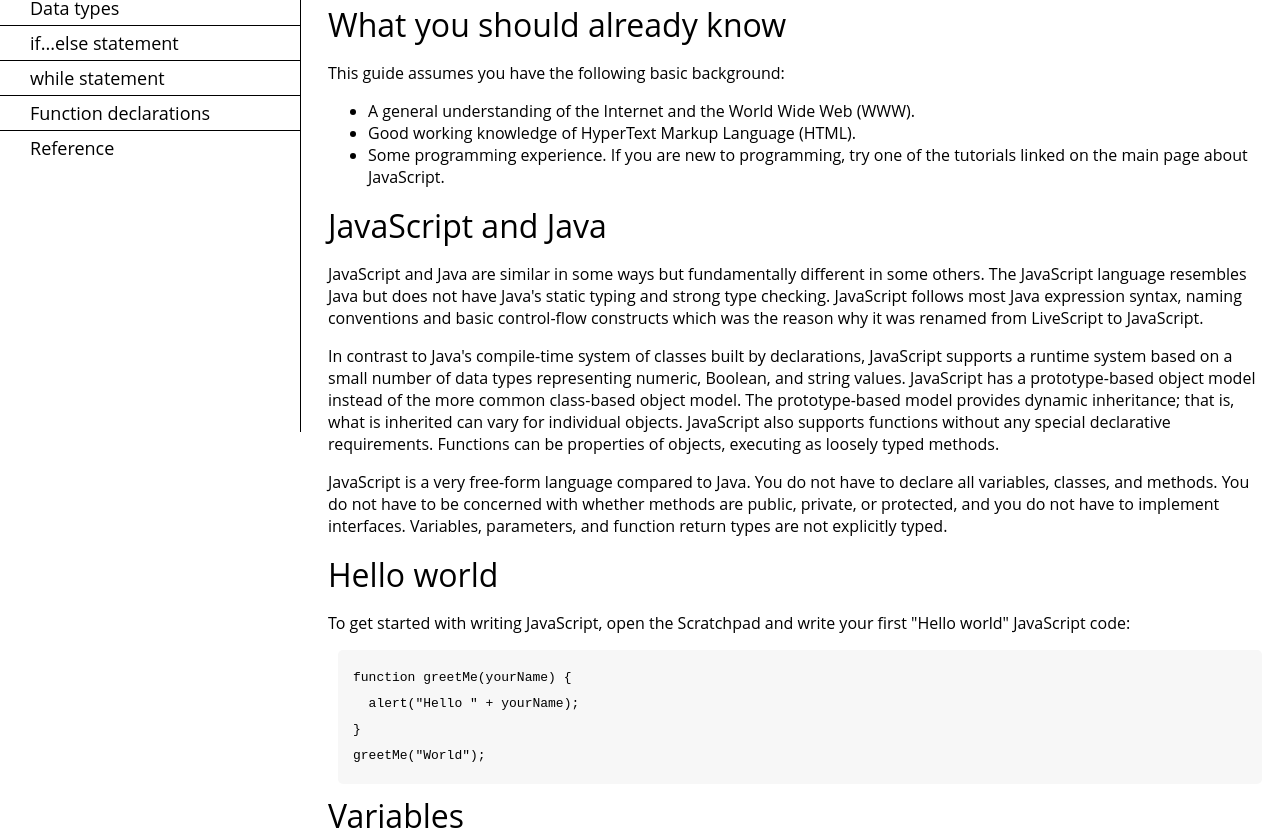
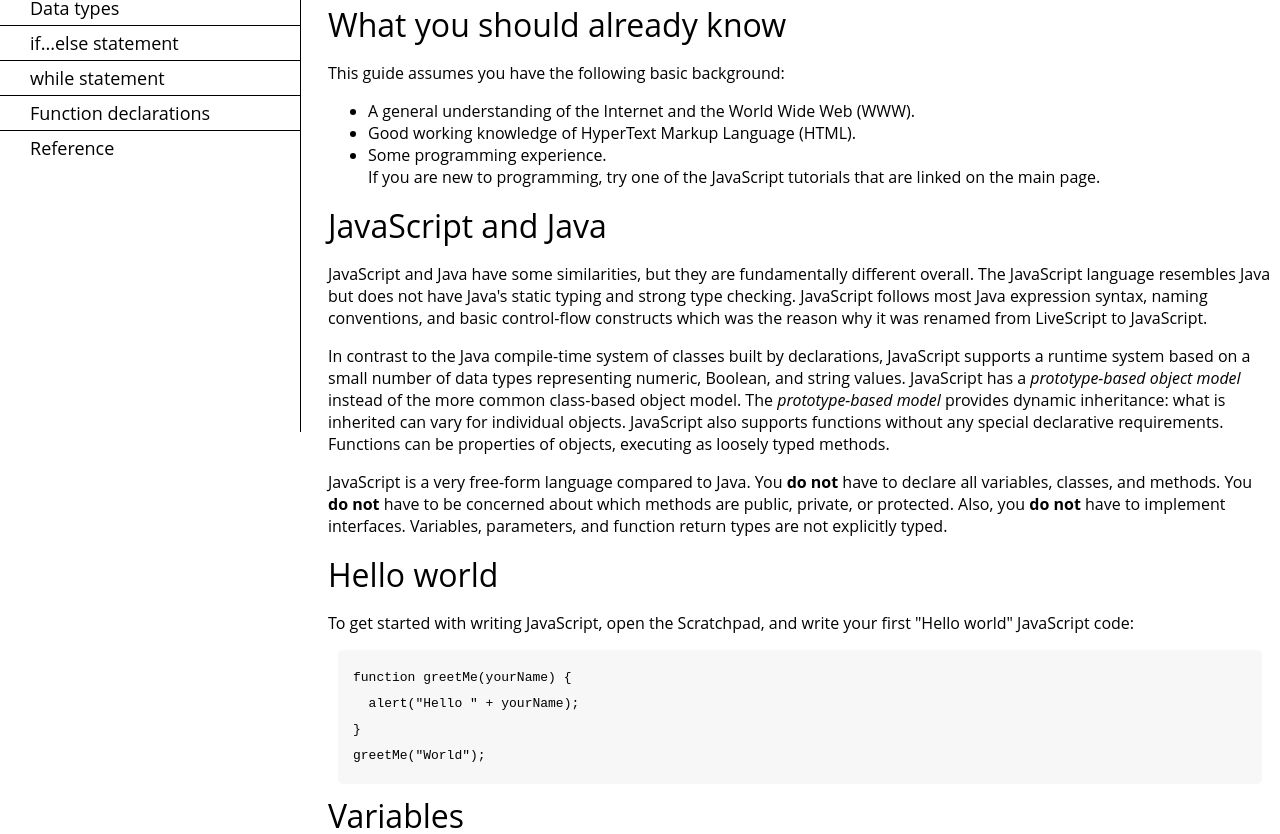
Before and after one commit to pwoznic/freeCodeCamp-Build-a-Technical-Documentation-Page, a plain HTML site: page index.html in a window 1280 px wide. Shown: the part 376-1210 px from the top of the page. Drawn offline with Linux system fonts and the light colour scheme.

Commit message:
Edited the 'what you should already know,' 'JavaScript and Java,' and 'Hello world' sections

```diff
--- a/index.html
+++ b/index.html
@@ -40,17 +40,17 @@
    <ul>
      <li>A general understanding of the Internet and the World Wide Web (WWW).</li>
      <li>Good working knowledge of HyperText Markup Language (HTML).</li>
-     <li>Some programming experience. If you are new to programming, try one of the tutorials linked on the main page about JavaScript.</li>
+     <li>Some programming experience. <br>If you are new to programming, try one of the JavaScript tutorials that are linked on the main page.</li>
   </section> <!--end of doc section -->
   <section id="Javascript_and_Java" class="main-section">
    <header>JavaScript and Java</header>
-    <p>JavaScript and Java are similar in some ways but fundamentally different in some others. The JavaScript language resembles Java but does not have Java's static typing and strong type checking. JavaScript follows most Java expression syntax, naming conventions and basic control-flow constructs which was the reason why it was renamed from LiveScript to JavaScript.</p>
-    <p>In contrast to Java's compile-time system of classes built by declarations, JavaScript supports a runtime system based on a small number of data types representing numeric, Boolean, and string values. JavaScript has a prototype-based object model instead of the more common class-based object model. The prototype-based model provides dynamic inheritance; that is, what is inherited can vary for individual objects. JavaScript also supports functions without any special declarative requirements. Functions can be properties of objects, executing as loosely typed methods.</p>
-    <p>JavaScript is a very free-form language compared to Java. You do not have to declare all variables, classes, and methods. You do not have to be concerned with whether methods are public, private, or protected, and you do not have to implement interfaces. Variables, parameters, and function return types are not explicitly typed.</p>
+    <p>JavaScript and Java have some similarities, but they are fundamentally different overall. The JavaScript language resembles Java but does not have Java's static typing and strong type checking. JavaScript follows most Java expression syntax, naming conventions, and basic control-flow constructs which was the reason why it was renamed from LiveScript to JavaScript.</p>
+    <p>In contrast to the Java compile-time system of classes built by declarations, JavaScript supports a runtime system based on a small number of data types representing numeric, Boolean, and string values. JavaScript has a <i>prototype-based object model</i> instead of the more common class-based object model. The <i>prototype-based model</i> provides dynamic inheritance: what is inherited can vary for individual objects. JavaScript also supports functions without any special declarative requirements. Functions can be properties of objects, executing as loosely typed methods.</p>
+    <p>JavaScript is a very free-form language compared to Java. You <strong>do not</strong> have to declare all variables, classes, and methods. You <strong>do not</strong> have to be concerned about which methods are public, private, or protected. Also, you <strong>do not</strong> have to implement interfaces. Variables, parameters, and function return types are not explicitly typed.</p>
   </section> <!--end of doc section -->
   <section id="Hello_world" class="main-section">
    <header>Hello world</header>
-   <p>To get started with writing JavaScript, open the Scratchpad and write your first "Hello world" JavaScript code:</p>
+   <p>To get started with writing JavaScript, open the Scratchpad, and write your first "Hello world" JavaScript code:</p>
    <code>function greetMe(yourName) {
   alert("Hello " + yourName);
 }
```
